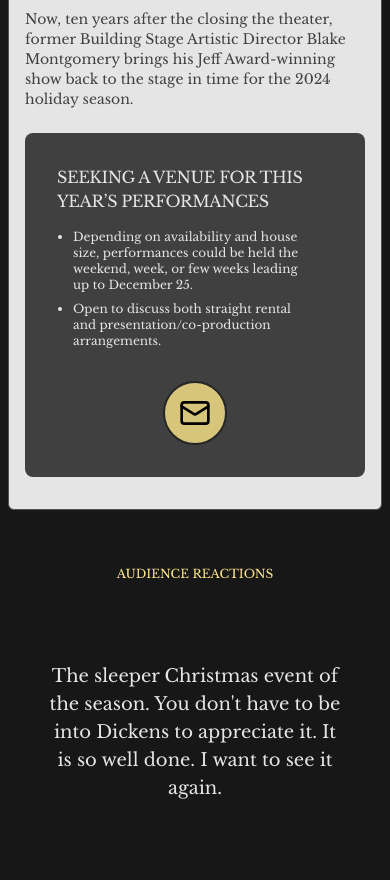
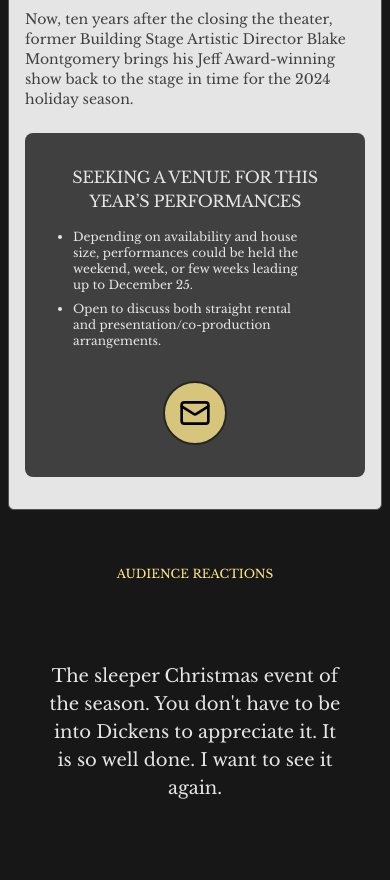
Before and after one commit to montblake/begrudgingly, a Next.js app: page / in a window 390 px wide. Shown: the part 1080-1960 px from the top of the page. Built offline with nearby package versions, Linux system fonts and the light colour scheme.

Commit message:
Improve Structure / Fix Landscape Landing

```diff
--- /dev/null
+++ b/app/components/call_to_action.tsx
@@ -0,0 +1,25 @@
+import { Mail } from 'lucide-react';
+
+
+export default function CallToAction() {
+  return (
+    <div className="w-full flex flex-col justify-center items-center bg-neutral-700 rounded-lg p-8 sm:p-16 md:p-24 lg:p-32 xl:36 text-neutral-200 mt-4">
+
+      <p className="text-base lg:text-lg xl:text-xl tracking-tight uppercase text-center">Seeking a venue for this year&rsquo;s performances</p>
+      <ul className="text-xs md:text-sm xl:text-base list-disc list-outside p-4 flex flex-col  gap-2 text-neutral-200">
+        <li>
+          Depending on availability and house size, performances could be held the weekend, week, or few weeks leading up to December 25.
+        </li>
+        <li>
+          Open to discuss both straight rental and presentation/co-production arrangements.
+        </li>
+      </ul>
+
+      <div className="bg-amber-200/80 hover:bg-amber-200 active:bg-amber-200 w-[64px] h-[64px] rounded-full flex justify-center items-center border-2 border-neutral-800 mt-4">
+
+        <a href="mailto:blakemontgomery312@gmail.com?subject=Charles Dickens Begrudgingly"> <Mail color="black" size={32} strokeWidth="2" /></a>
+      </div>
+
+    </div>
+  );
+}
--- a/app/components/landing.tsx
+++ b/app/components/landing.tsx
@@ -5,9 +5,11 @@ import Image from 'next/image';
 
 export default function Landing() {
   return (
+    // IN LANDSCAPE MODE, images are displayed as background-images
     <div className=" h-screen w-full relative flex-col landscape:bg-cover-dickens landscape:bg-cover landscape:bg-right-top landscape:bg-no-repeat">
+      {/* TEXT TITLE SECTION */}
       <div className="h-[85%] landscape:h-[75%] flex flex-col">
-        {/* sm */}
+        {/* for phone and portrait display*/}
         <div
           className="h-[250px] flex flex-col justify-end items-center landscape:hidden overflow-hidden pb-8"
 
@@ -68,7 +70,9 @@ export default function Landing() {
             Again.
           </motion.h1>
         </div>
-        {/* MEDIUM ANIMATED TEXT */}
+
+        {/* TEXT TITLE SECTION FOR LANDSCAPE MODE (USED WITH BG_IMAGE) */}
+        {/* INITIAL DICKENS ILLUSTRATION IS INCLUDED HERE AND THEN HIDDEN */}
         <div
           className="hidden landscape:flex grow flex-col justify-start items-start overflow-hidden p-8"
 
@@ -80,14 +84,14 @@ export default function Landing() {
             }}
             initial="visible"
             animate="hidden"
-            transition={{ delay: 2.5, duration: 5.5 }}
+            transition={{ delay: 3, duration: 2 }}
           >
             <div className="w-1/2 bg-neutral-200 h-auto overflow-hidden rounded-lg border border-neutral-700 m-2" >
               <Image
                 src="/charles-full.jpg"
                 width="800"
                 height="800"
-                alt="Dickens reading..."
+                alt="Illustration of Charles Dickens Performing"
                 className="mix-blend-multiply"
               />
             </div>
@@ -112,7 +116,7 @@ export default function Landing() {
               // x: [0, 0, 0, 68, 68],
 
             }}
-            transition={{ delay: 2, duration: 4.0 }}
+            transition={{ delay: 4, duration: 4.0 }}
           >
             Begrudgingly
           </motion.h1>
@@ -122,7 +126,7 @@ export default function Landing() {
             animate={{
               y: [-96, -96, 0, 0, 0],
             }}
-            transition={{ delay: 2, duration: 4.0 }}
+            transition={{ delay: 4, duration: 4.0 }}
           >
             Performs
           </motion.h2>
@@ -133,7 +137,7 @@ export default function Landing() {
               y: [-96, -96, 0, 0, 0],
               x: [-8, -8, -8, -8, -8],
             }}
-            transition={{ delay: 2, duration: 4.0 }}
+            transition={{ delay: 4, duration: 4.0 }}
           >
             &lsquo;A Christmas Carol&rsquo;
           </motion.h2>
@@ -151,6 +155,8 @@ export default function Landing() {
             Again.
           </motion.h1>
         </div>
+        {/* IMAGES SECTION */}
+        {/* PHONE/PORTRAIT MODE IMAGES. HIDDEN WHEN IN LANDSCAPE MODE */}
         <div
           className="h-[300px] overflow-hidden border-y
           landscape:border-x border-neutral-500 relative grow landscape:hidden"
@@ -195,6 +201,7 @@ export default function Landing() {
           </motion.div>
         </div>
       </div>
+      {/* CREDITS SECTION: CREATED BY BLAKE MONTGOMERY  */}
       {/* PHone Version */}
       <motion.div
         className="h-[15%] landscape:hidden grow w-full flex flex-col justify-center items-center landscape:items-start landscape:justify-start landscape:px-8"
@@ -218,7 +225,7 @@ export default function Landing() {
         }}
         initial="hidden"
         animate="visible"
-        transition={{ delay: 6.0, duration: 2 }}
+        transition={{ delay: 6.5, duration: 2 }}
       >
         <h4 className="text-amber-200 text-xs landscape:text-lg text-center uppercase">created and performed by</h4>
         <h4 className="text-xl landscape:text-4xl text-neutral-200">Blake Montgomery</h4>
--- a/app/components/news.tsx
+++ b/app/components/news.tsx
@@ -1,4 +1,5 @@
-import { Mail } from 'lucide-react';
+// import { Mail } from 'lucide-react';
+import CallToAction from '@/app/components/call_to_action';
 
 export default function News() {
   return (
@@ -13,24 +14,9 @@ export default function News() {
             <span className="uppercase text-xs md:text-sm lg:text-base">Charles Dickens Begrudgingly</span> charmed audiences when first produced in Chicago at the Building Stage in December of 2011 and 2012.
             This unique holiday show, which imagines a still-living Dickens forced to perform his famous <span className="uppercase text-xs md:text-sm lg:text-base">Christmas Carol</span> for the 171st year in a row, lovingly celebrates and skewers the famous author and our Christmas traditions.</p>
           <p className="text-sm landscape:text-lg lg:text-xl mb-2 sm:mb-3 landscape:mb-4">Now, ten years after the closing the theater, former Building Stage Artistic Director Blake Montgomery brings his Jeff Award-winning show back to the stage in time for the 2024 holiday season.</p>
-          <div className="flex flex-col justify-center items-center bg-neutral-700 rounded-lg p-8 md:p-16 text-neutral-200 mt-4">
 
-            <p className="text-base lg:text-lg xl:text-xl tracking-tight uppercase">Seeking a venue for this year&rsquo;s performances</p>
-            <ul className="text-xs md:text-sm xl:text-base list-disc list-outside p-4 flex flex-col  gap-2 text-neutral-200">
-              <li>
-                Depending on availability and house size, performances could be held the weekend, week, or few weeks leading up to December 25.
-              </li>
-              <li>
-                Open to discuss both straight rental and presentation/co-production arrangements.
-              </li>
-            </ul>
+          <CallToAction />
 
-            <div className="bg-amber-200/80 hover:bg-amber-200 active:bg-amber-200 w-[64px] h-[64px] rounded-full flex justify-center items-center border-2 border-neutral-800 mt-4">
-
-              <a href="mailto:blakemontgomery312@gmail.com?subject=Charles Dickens Begrudgingly"> <Mail color="black" size={32} strokeWidth="2" /></a>
-            </div>
-
-          </div>
         </div>
       </div >
 
```
